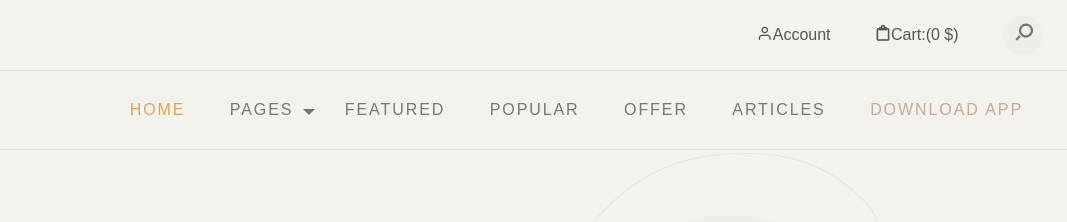
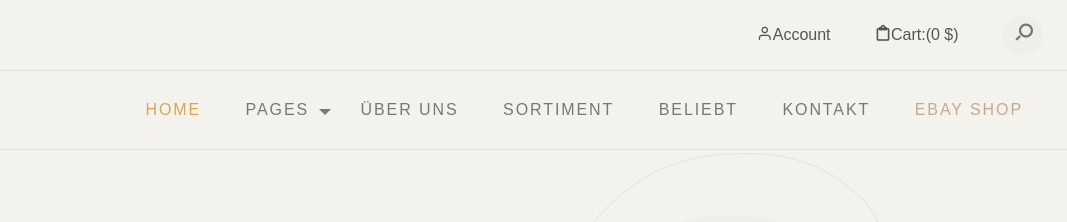
Before and after one commit to digitaltechnologydt/website-test, a plain HTML site: page index.html in a window 1280 px wide. Shown: the top 222 px of the page, 213-1280 px from the left. Drawn offline with nearby package versions, Linux system fonts and the light colour scheme; files whose address does not match are found by name.

Commit message:
Update index.html

```diff
--- a/index.html
+++ b/index.html
@@ -2,7 +2,7 @@
 <html lang="en">
 
 <head>
-	<title>BookSaw - Free Book Store HTML CSS Template</title>
+	<title>DANsTEA</title>
 	<meta charset="utf-8">
 	<meta http-equiv="X-UA-Compatible" content="IE=edge">
 	<meta name="viewport" content="width=device-width, initial-scale=1.0">
@@ -107,11 +107,11 @@
 										</ul>
 
 									</li>
-									<li class="menu-item"><a href="#featured-books" class="nav-link">Featured</a></li>
-									<li class="menu-item"><a href="#popular-books" class="nav-link">Popular</a></li>
-									<li class="menu-item"><a href="#special-offer" class="nav-link">Offer</a></li>
-									<li class="menu-item"><a href="#latest-blog" class="nav-link">Articles</a></li>
-									<li class="menu-item"><a href="#download-app" class="nav-link">Download App</a></li>
+									<li class="menu-item"><a href="#featured-books" class="nav-link">Über uns</a></li>
+									<li class="menu-item"><a href="#popular-books" class="nav-link">Sortiment</a></li>
+									<li class="menu-item"><a href="#special-offer" class="nav-link">beliebt</a></li>
+									<li class="menu-item"><a href="#latest-blog" class="nav-link">Kontakt</a></li>
+									<li class="menu-item"><a href="#download-app" class="nav-link">eBay Shop</a></li>
 								</ul>
 
 								<div class="hamburger">
```
